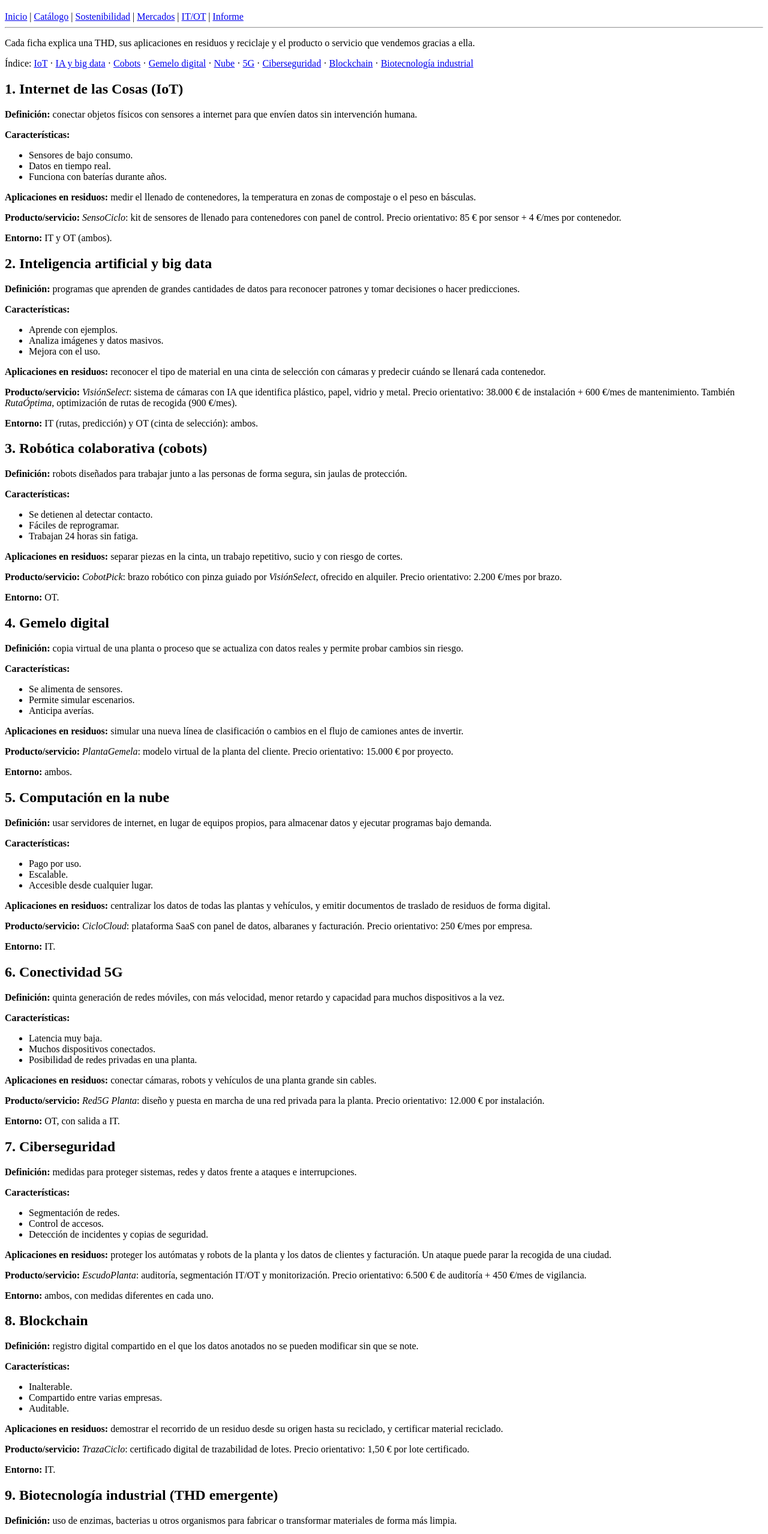
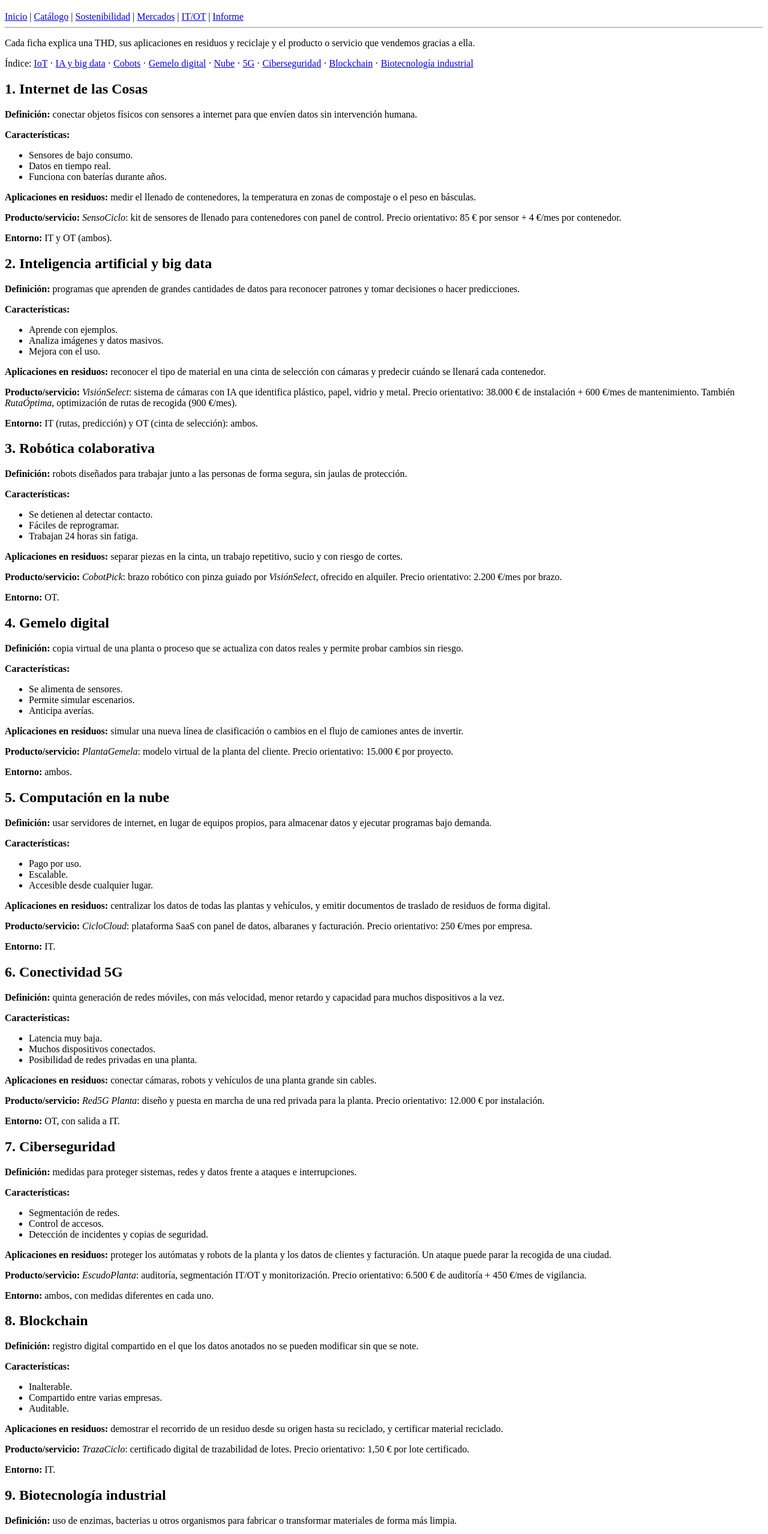
Before and after one commit to victormorillasholanda-star/proyecto-THD-DAM, a plain HTML site: page catalogo.html in a window 1280 px wide. Shown: the part 61-2618 px from the top of the page at 60% size. Drawn offline with Linux system fonts and the light colour scheme.

Commit message:
Añadido del Catologo

```diff
--- a/catalogo.html
+++ b/catalogo.html
@@ -11,9 +11,13 @@
     <header>
         <h1>Catálogo de productos y servicios</h1>
     </header>
-    <nav><a href="index.html">Inicio</a> | <a href="catalogo.html">Catálogo</a> | <a
-            href="sostenibilidad.html">Sostenibilidad</a> | <a href="mercados.html">Mercados</a> | <a
-            href="it-ot.html">IT/OT</a> | <a href="informe.html">Informe</a></nav>
+    <nav><a href="index.html">Inicio</a> |
+        <a href="catalogo.html">Catálogo</a> |
+        <a href="sostenibilidad.html">Sostenibilidad</a> |
+        <a href="mercados.html">Mercados</a> |
+        <a href="it-ot.html">IT/OT</a> |
+        <a href="informe.html">Informe</a>
+    </nav>
     <hr>
     <main>
         <p>Cada ficha explica una THD, sus aplicaciones en residuos y reciclaje y el producto o servicio que vendemos
@@ -24,7 +28,7 @@
                 href="#biotec">Biotecnología industrial</a></p>
 
         <article id="iot">
-            <h2>1. Internet de las Cosas (IoT)</h2>
+            <h2>1. Internet de las Cosas</h2>
             <p><strong>Definición:</strong> conectar objetos físicos con sensores a internet para que envíen datos sin
                 intervención humana.</p>
             <p><strong>Características:</strong></p>
@@ -59,7 +63,7 @@
         </article>
 
         <article id="robotica">
-            <h2>3. Robótica colaborativa (cobots)</h2>
+            <h2>3. Robótica colaborativa</h2>
             <p><strong>Definición:</strong> robots diseñados para trabajar junto a las personas de forma segura, sin
                 jaulas de protección.</p>
             <p><strong>Características:</strong></p>
@@ -71,7 +75,8 @@
             <p><strong>Aplicaciones en residuos:</strong> separar piezas en la cinta, un trabajo repetitivo, sucio y con
                 riesgo de cortes.</p>
             <p><strong>Producto/servicio:</strong> <em>CobotPick</em>: brazo robótico con pinza guiado por
-                <em>VisiónSelect</em>, ofrecido en alquiler. Precio orientativo: 2.200 €/mes por brazo.</p>
+                <em>VisiónSelect</em>, ofrecido en alquiler. Precio orientativo: 2.200 €/mes por brazo.
+            </p>
             <p><strong>Entorno:</strong> OT.</p>
         </article>
 
@@ -161,7 +166,7 @@
         </article>
 
         <article id="biotec">
-            <h2>9. Biotecnología industrial (THD emergente)</h2>
+            <h2>9. Biotecnología industrial</h2>
             <p><strong>Definición:</strong> uso de enzimas, bacterias u otros organismos para fabricar o transformar
                 materiales de forma más limpia.</p>
             <p><strong>Características:</strong></p>
@@ -255,12 +260,13 @@
             </table>
             <p>Nuestras ofertas combinan varias THD: por ejemplo, <em>VisiónSelect</em> + <em>CobotPick</em> +
                 <em>EscudoPlanta</em> forman un paquete de «planta de clasificación inteligente y segura». Los precios
-                son orientativos y ficticios.</p>
+                son orientativos y ficticios.
+            </p>
         </section>
     </main>
     <hr>
     <footer>
-        <p>Proyecto THD</p>
+        <p>Proyecto THD 1DAMA</p>
     </footer>
 </body>
 
```
Also changed, not shown: index.html (+1 -1 lines).
